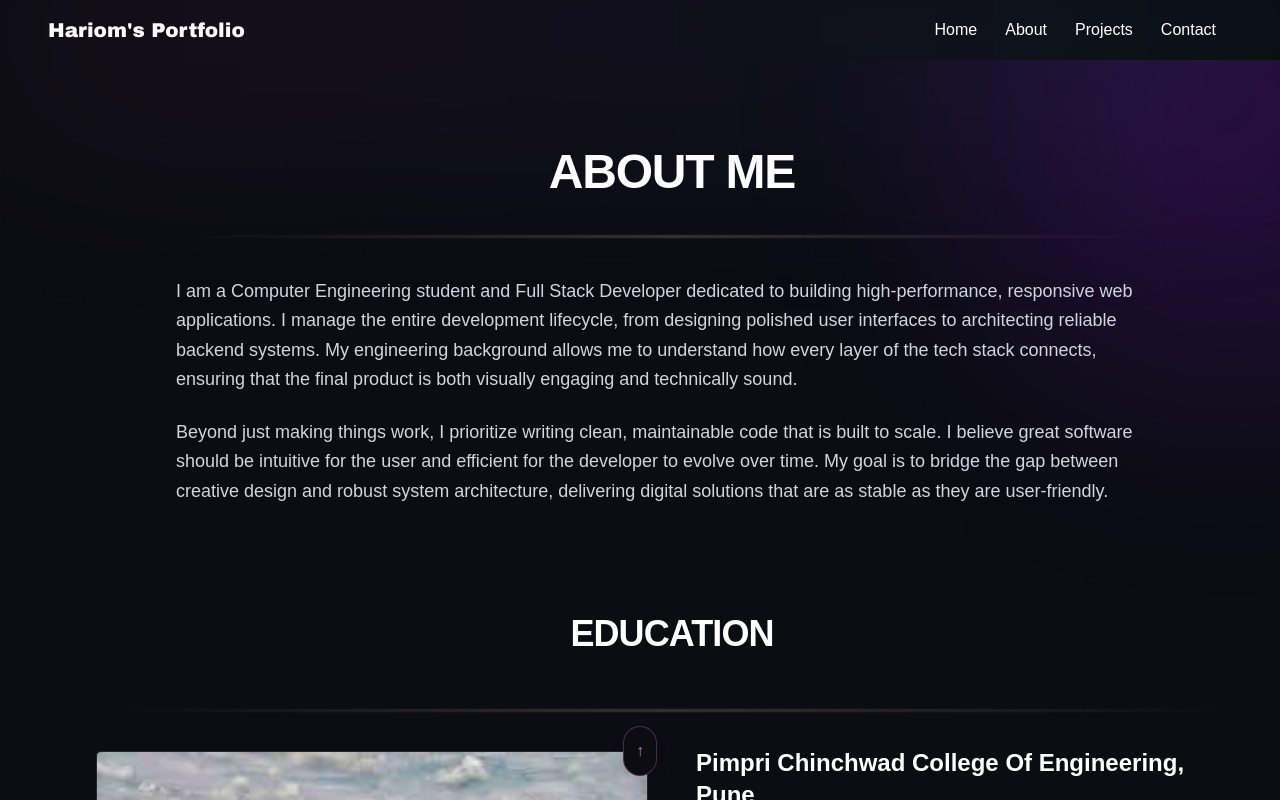
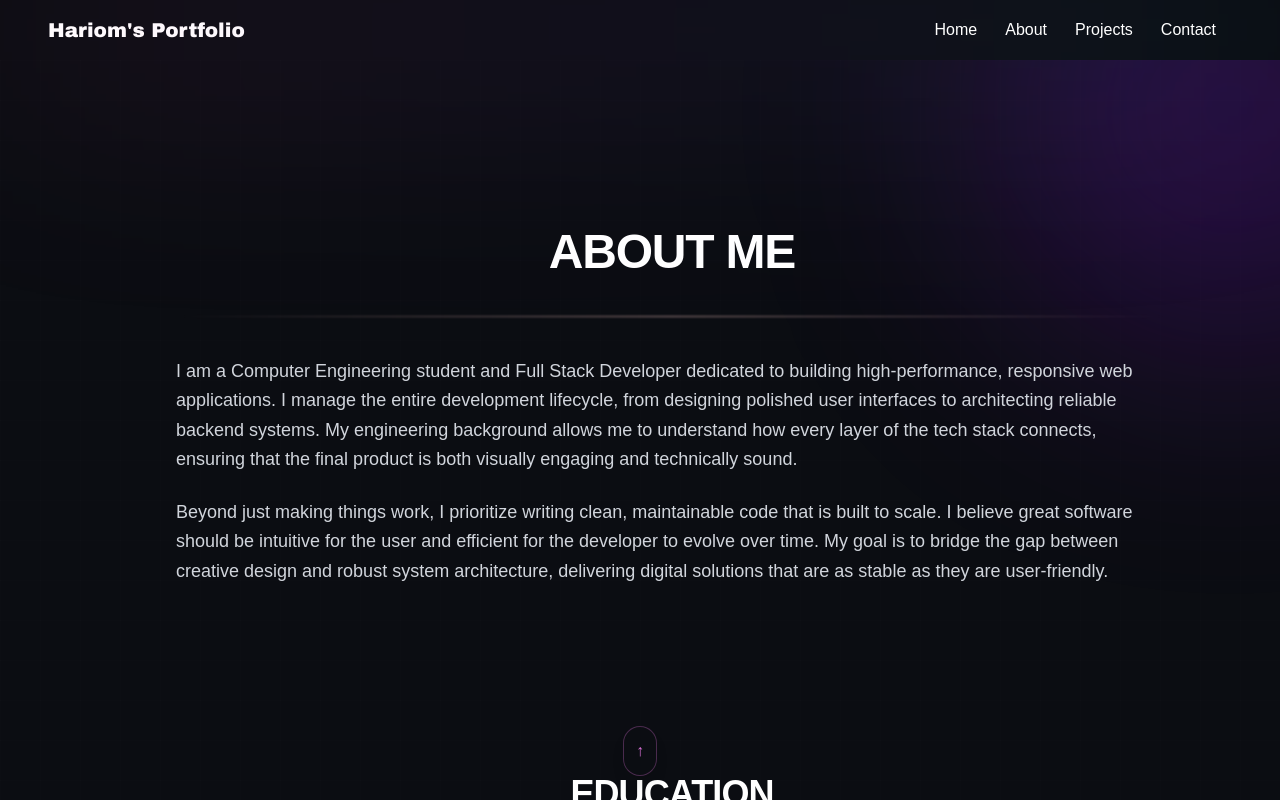
Before and after one commit to HariomGundale/hariom-portfolio, a Next.js app: page /about in a window 1280 px wide. Shown: the top 800 px of the page. Built offline with nearby package versions, Linux system fonts and the light colour scheme.

Commit message:
final commit

```diff
--- a/src/app/about/page.jsx
+++ b/src/app/about/page.jsx
@@ -43,7 +43,7 @@ export default function AboutPage() {
             <div className="absolute inset-0 bg-[linear-gradient(rgba(255,255,255,0.04)_1px,transparent_1px),linear-gradient(90deg,rgba(255,255,255,0.04)_1px,transparent_1px)] bg-[size:40px_40px] opacity-20"></div>
             <div className="absolute top-[-200px] right-[-200px] w-[500px] h-[500px] bg-purple-600/20 blur-[120px] rounded-full"></div>
             <div>
-                <section className="relative w-full bg-transparent">
+                <section className="relative w-full bg-transparent py-20 px-6">
                     <div className="mx-auto max-w-5xl px-4 py-15 sm:py-15 lg:py-12">
 
                         {/* About Heading */}
```
